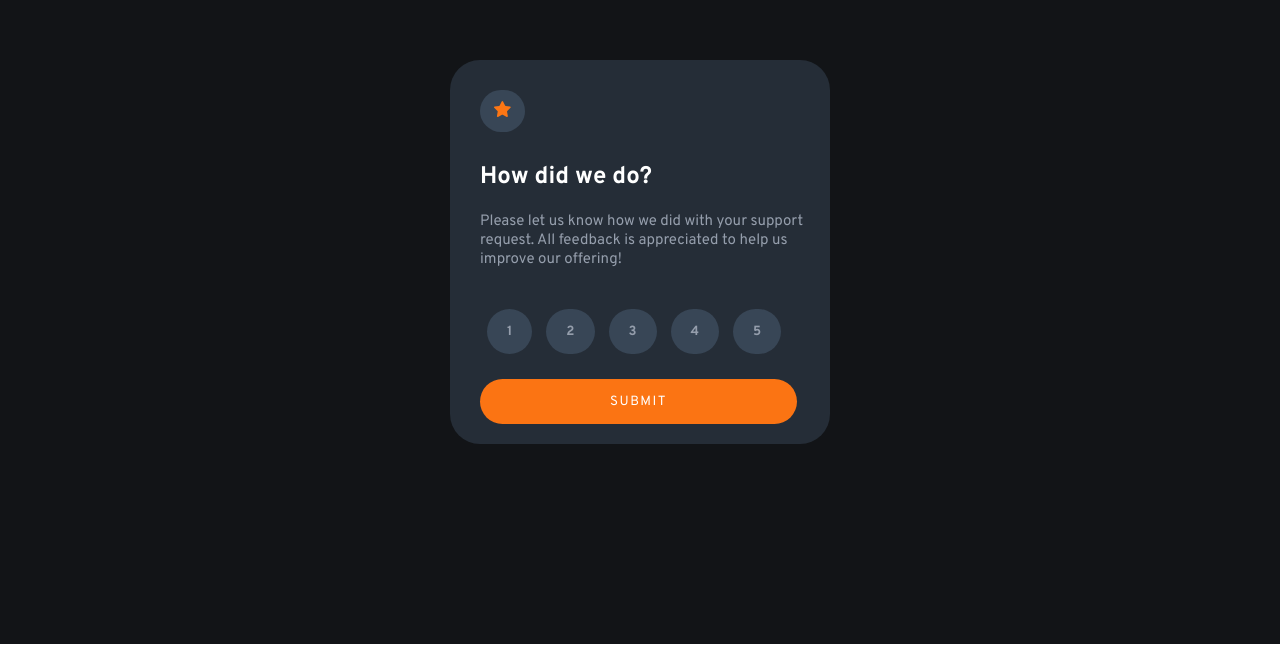
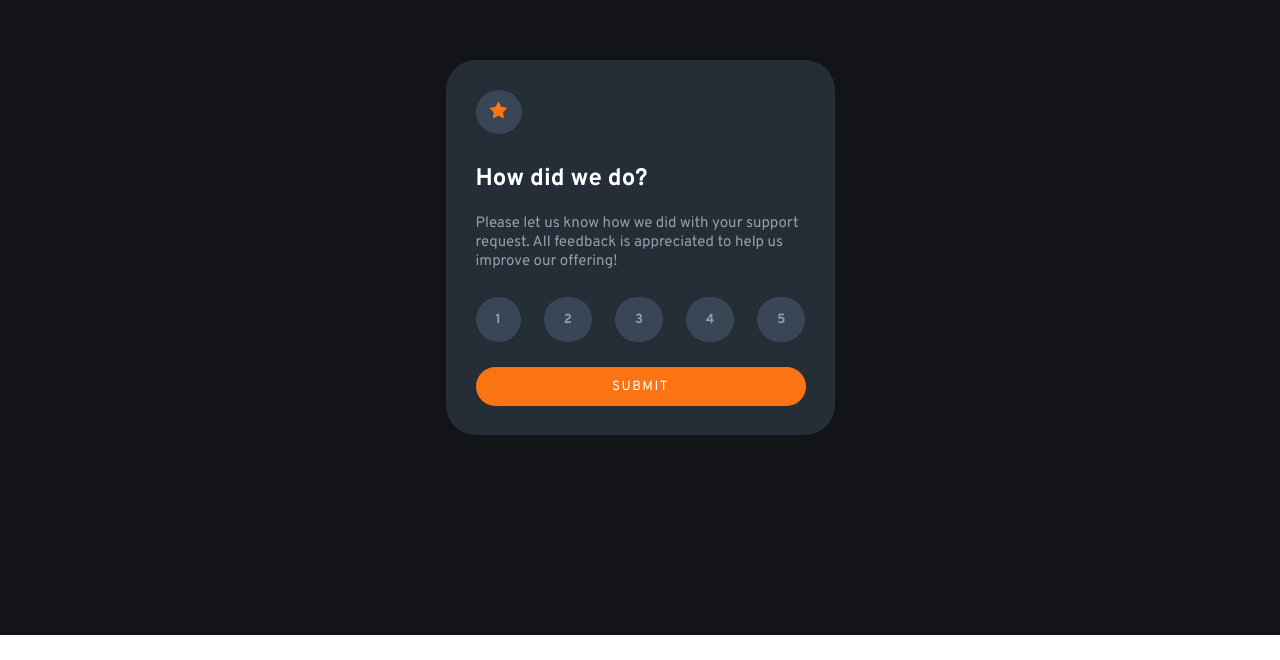
Before and after one commit to olyao23/interactive-rating-component, a React (Create React App) app: page / in a window 1280 px wide. Shown: the part 140-800 px from the top of the page. Built offline with nearby package versions, Linux system fonts and the light colour scheme.

Commit message:
Making changes with css

```diff
--- a/src/Card/card.js
+++ b/src/Card/card.js
@@ -21,15 +21,17 @@ export default function Card() {
       <div className={styles.cardStyle}>
         {hideRating ? (
           <div className={styles.ratingCard}>
-            <span className={styles.starStyle}>
+            <div className={styles.starStyle}>
               <img src={starImage} alt="star image" />
-            </span>
+            </div>
+
             <Typography
               title="How did we do?"
               content="Please let us know how we did with your support request. All feedback is appreciated
                             to help us improve our offering!"
             />
 
+            <div className={styles.ratingButtonsStyle}>
               <RatingButton
                 ratingNumber={"1"}
                 onClick={() => setRatingNumber(1)}
@@ -50,6 +52,7 @@ export default function Card() {
                 ratingNumber={"5"}
                 onClick={() => setRatingNumber(5)}
               />
+            </div>
 
             <button onClick={handleClick} className={styles.buttonStyle}>
               SUBMIT
--- a/src/Card/card.module.css
+++ b/src/Card/card.module.css
@@ -7,18 +7,25 @@
     background-color: hsl(213, 19%, 18%);
     width: 340px;
     border-radius: 30px;
-    padding: 20px;
+    padding: 20px 29px 29px 20px;
 }
+
 
 .buttonStyle {
     color: hsl(0, 0%, 100%);
     background-color: hsl(25, 97%, 53%);
     border: transparent;
     border-radius: 40px;
-    padding: 14px 130px;
+    padding: 11px;
     letter-spacing: 1.5px;
     font-family: 'Overpass', sans-serif;
     font-weight: 400;
+}
+
+.ratingButtonsStyle {
+    margin: 11px 0 25px 0;
+    display: flex;
+    justify-content: space-between;
 }
 
 .buttonStyle:hover {
@@ -28,9 +35,11 @@
 }
 
 .starStyle {
-    background-color: #384656;;
-    padding: 11px 14px;
-    border-radius: 25px;
+    width: 20px;
+    background-color: #384656;
+    text-align: center;
+    padding: 12px 13px;
+    border-radius: 50%;
     display: inline-block;
     margin: 10px 0;
 }
@@ -53,4 +62,6 @@
 
 .ratingCard {
     padding-left: 10px;
+    display: flex;
+    flex-direction: column;
 }
--- a/src/rating-button/rating-button.module.css
+++ b/src/rating-button/rating-button.module.css
@@ -4,7 +4,6 @@
     padding: 14px 20px;
     color: hsl(217, 12%, 63%);
     border: transparent;
-    margin: 25px 7px;
     font-family: 'Overpass', sans-serif;
     font-weight: 700;
 }
```
Lines whose indentation alone changed are shown as unchanged.
